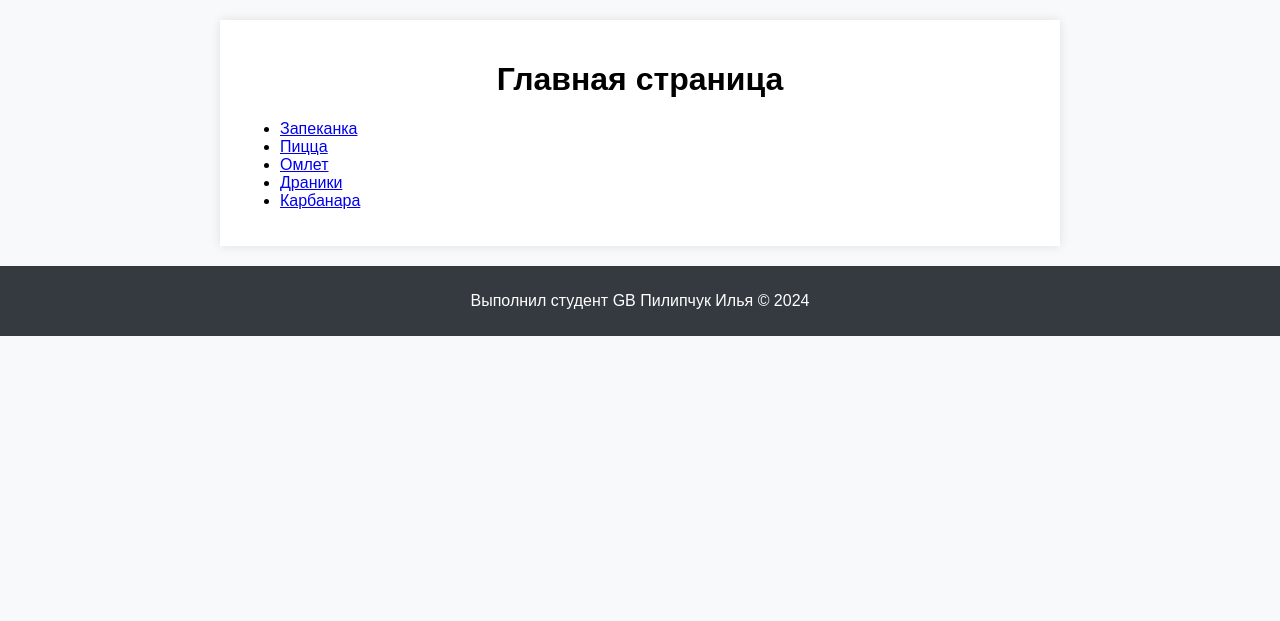
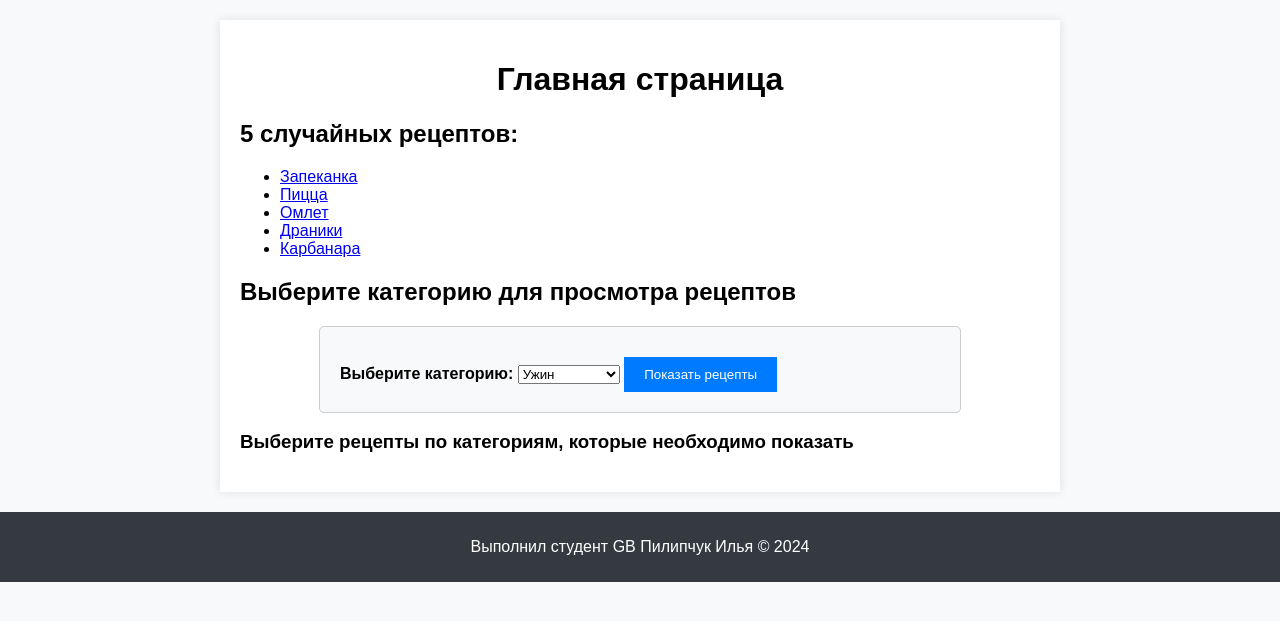
Before and after one commit to Elias-top/Web_Recepie, a Django app: page / in a window 1280 px wide. Shown: the part 125-746 px from the top of the page. Run offline with Django 5.2, Linux system fonts and the light colour scheme; data comes from the database, SQL or seed files in the repository; both versions use the stored data as it was after the commit.

Commit message:
Добавил на главную страницу отображение рецептов по категориям + добавил защиту на редактирование

```diff
--- a/mydjangoprj/recipes/templates/index.html
+++ b/mydjangoprj/recipes/templates/index.html
@@ -1,9 +1,39 @@
 {% extends "base.html" %}
 {% block content %}
   <h1>Главная страница</h1>
+  <h2>5 случайных рецептов:</h2>
   <ul>
-  {% for recipe in recipes %}
+  {% for recipe in rnd_recipes %}
     <li><a href="{% url 'recipe_detail' recipe.id %}">{{ recipe.title }}</a></li>
   {% endfor %}
   </ul>
+
+<h2>Выберите категорию для просмотра рецептов</h2>
+
+<form method="POST" action="{% url 'index' %}">
+    {% csrf_token %}
+    <label for="category">Выберите категорию:</label>
+    <select name="category" id="category">
+        {% for category in categories %}
+            <option value="{{ category.id }}">{{ category.name }}</option>
+        {% endfor %}
+    </select>
+    <button type="submit">Показать рецепты</button>
+</form>
+
+{% if recipes %}
+    <h2>Рецепты для выбранной категории:</h2>
+    <ul>
+        {% for recipe in recipes %}
+            <li>
+                <a href="{% url 'recipe_detail' recipe.id %}">{{ recipe.title }}</a>
+            </li>
+        {% empty %}
+            <li>Рецептов для этой категории пока нет.</li>
+        {% endfor %}
+    </ul>
+{%else%}
+    <h3>Выберите рецепты по категориям, которые необходимо показать</h3>
+{% endif %}
+
 {% endblock %}
--- a/mydjangoprj/recipes/views.py
+++ b/mydjangoprj/recipes/views.py
@@ -1,4 +1,5 @@
 from django.contrib.auth.forms import UserCreationForm
+from django.http import HttpResponseForbidden
 from django.shortcuts import render, get_object_or_404, redirect
 
 # Create your views here.
@@ -11,8 +12,19 @@ from .models import Recipe, RecipeCategory, Category
 import random
 
 def index(request):
-    recipes = Recipe.objects.all().order_by('?')[:5]
-    return render(request, 'index.html', {'recipes': recipes})
+    rnd_recipes = Recipe.objects.all().order_by('?')[:5]
+    # Проходим по каждой категории и получаем связанные рецепты
+    categories = Category.objects.all()
+    recipes = None  # По умолчанию рецептов нет
+
+    if request.method == "POST":
+        # Получаем категорию из POST-запроса
+        category_id = request.POST.get('category')
+        category = get_object_or_404(Category, id=category_id)
+        # Находим рецепты, связанные с выбранной категорией
+        recipes = Recipe.objects.filter(recipecategory__category=category)
+
+    return render(request, 'index.html', {'rnd_recipes': rnd_recipes, 'categories': categories, 'recipes': recipes})
 
 def recipe_detail(request, recipe_id):
     recipe = get_object_or_404(Recipe, id=recipe_id)
@@ -42,6 +54,9 @@ def get_my_recipes(request):
     return render(request, 'get_my_recepie.html', {'recipes': recipes})
 def edit_recipe(request, recipe_id):
     recipe = get_object_or_404(Recipe, id=recipe_id)
+    # Проверяем, является ли текущий пользователь автором рецепта
+    if recipe.author != request.user:
+        return HttpResponseForbidden("Вы не являетесь автором этого рецепта")
 
     if request.method == 'POST':
         form = RecipeForm(request.POST, request.FILES, instance=recipe)
```
Also changed, not shown: mydjangoprj/db.sqlite3.
